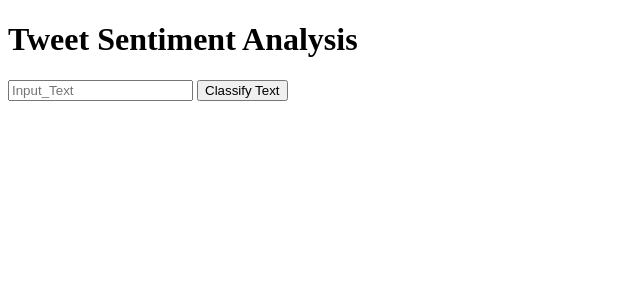
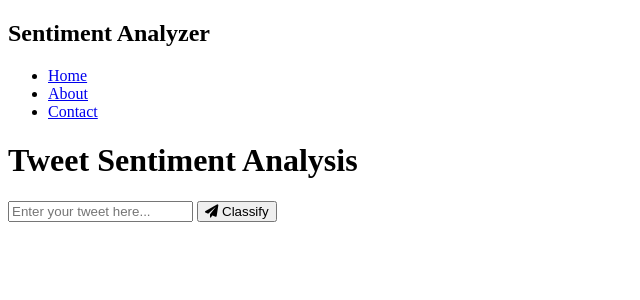
Before and after one commit to stephrex/Tweet_Sentiment_Analysis_Web_App, a Flask app: page / in a window 1280 px wide. Shown: the top 300 px of the page, without its empty margins (0-640 px from the left). Run offline with Flask 3, Linux system fonts and the light colour scheme; parts of the project's set-up code (start-up, migrations or seed data) failed here and were passed over.

Commit message:
Update tweet_sentiment.html

```diff
--- a/templates/tweet_sentiment.html
+++ b/templates/tweet_sentiment.html
@@ -6,15 +6,35 @@
     <meta name="viewport" content="width=device-width, initial-scale=1.0">
     <title>Tweet Sentiment Analysis</title>
     <link rel="stylesheet" href="{{ url_for('static', filename='css/tweet_sentiment.css') }}">
+    <link href="https://fonts.googleapis.com/css2?family=Roboto:wght@400;500;700&display=swap" rel="stylesheet">
+    <link rel="stylesheet" href="https://cdnjs.cloudflare.com/ajax/libs/font-awesome/6.0.0-beta3/css/all.min.css">
 </head>
 
 <body>
-    <h1>Tweet Sentiment Analysis</h1>
-    <input type="text" , id="text_Input" , accept="text" , placeholder="Input_Text" />
+    <!-- Navigation Bar -->
+    <nav class="navbar">
+        <div class="navbar-container">
+            <h2 class="nav-title">Sentiment Analyzer</h2>
+            <ul class="nav-links">
+                <li><a href="#">Home</a></li>
+                <li><a href="#">About</a></li>
+                <li><a href="#">Contact</a></li>
+            </ul>
+        </div>
+    </nav>
 
-    <button onclick='classifyText()'>Classify Text</button>
+    <!-- Main Content -->
+    <div class="container">
+        <h1>Tweet Sentiment Analysis</h1>
+        <div class="input-section">
+            <input type="text" id="text_Input" placeholder="Enter your tweet here..." />
+            <button onclick='classifyText()'>
+                <i class="fas fa-paper-plane"></i> Classify
+            </button>
+        </div>
+        <p id="prediction"></p>
+    </div>
 
-    <p id="prediction"></p>
     <script src="https://cdnjs.cloudflare.com/ajax/libs/axios/1.7.7/axios.min.js"></script>
     <script src="{{ url_for('static', filename='js/tweet_sentiment.js') }}"></script>
 </body>
```
